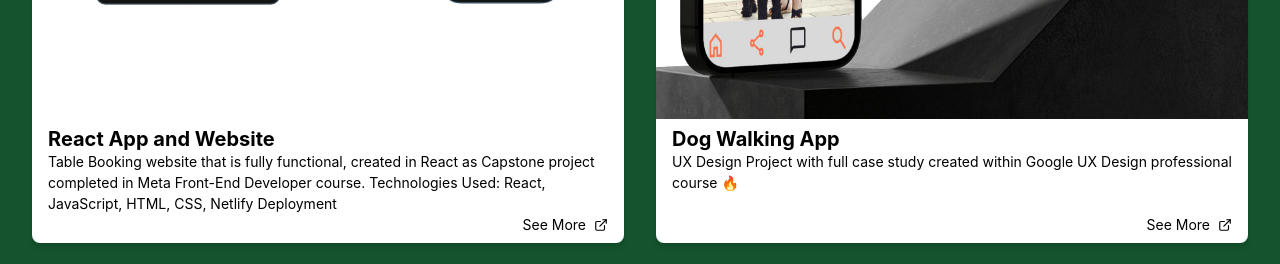
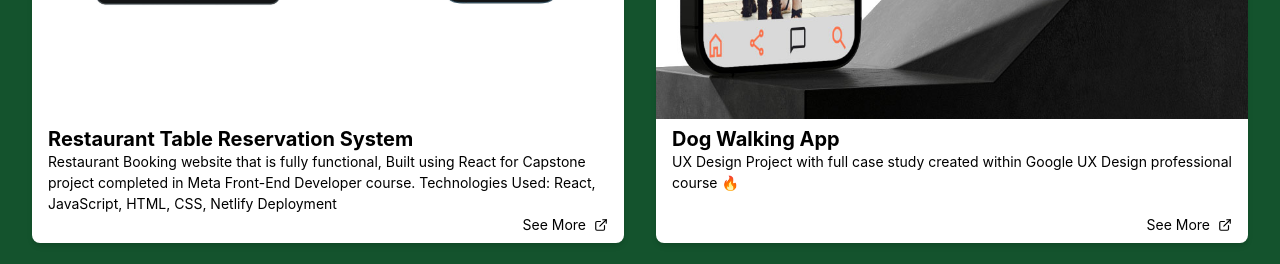
Before and after one commit to grnt7/React-Portfolio-DG, a React (Create React App) app: page / in a window 1280 px wide. Shown: the part 1380-1644 px from the top of the page. Built offline with nearby package versions, Linux system fonts and the light colour scheme.

Commit message:
Project update

```diff
--- a/src/components/ProjectsSection.js
+++ b/src/components/ProjectsSection.js
@@ -8,9 +8,9 @@ import Card from './Card';
 
 const projects = [
 	{
-		title: 'React App and Website',
+		title: 'Restaurant Table Reservation System',
         description:
-            'Table Booking website that is fully functional, created in React as Capstone project completed in Meta Front-End Developer course. Technologies Used: React, JavaScript, HTML, CSS, Netlify Deployment ',
+            'Restaurant Booking website that is fully functional, Built using React for Capstone project completed in Meta Front-End Developer course. Technologies Used: React, JavaScript, HTML, CSS, Netlify Deployment ',
         getImageSrc: () => require('../images/Frame 1 (2) copy.jpg'),
 		 link:'https://little-lemon-booking-capstone.netlify.app/'
 
```
